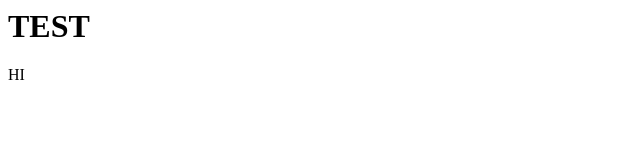
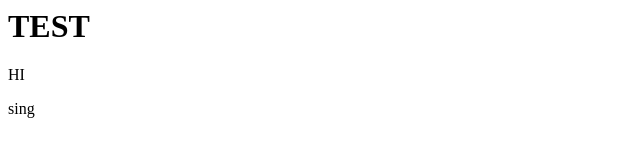
Before and after one commit to jde0324/HI, a plain HTML site: page index.html in a window 1280 px wide. Shown: the full height of the page, 0-640 px from the left. Drawn offline with Linux system fonts and the light colour scheme.

Commit message:
수정
했습니다.

```diff
--- a/index.html
+++ b/index.html
@@ -1,2 +1,3 @@
 <H1>TEST</H1>
 <P>HI</P>
+<span>sing</span>
```
